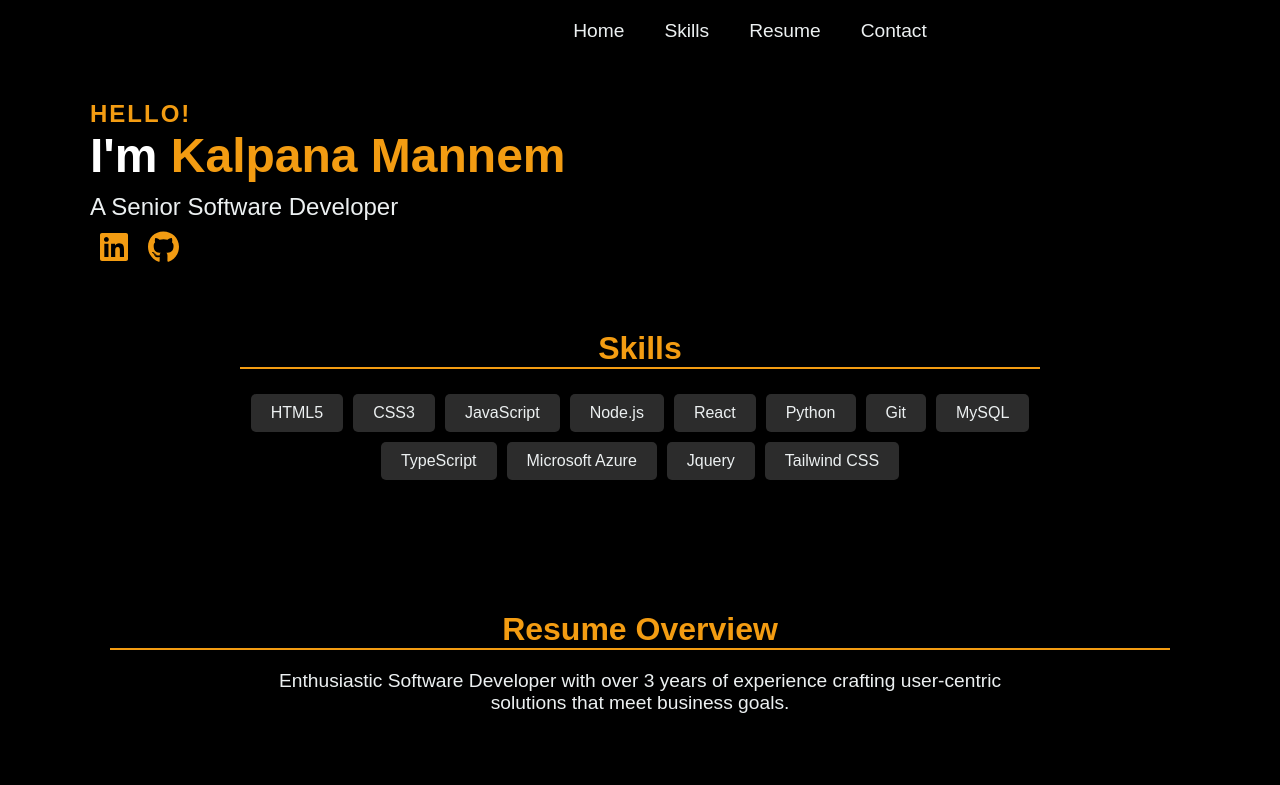
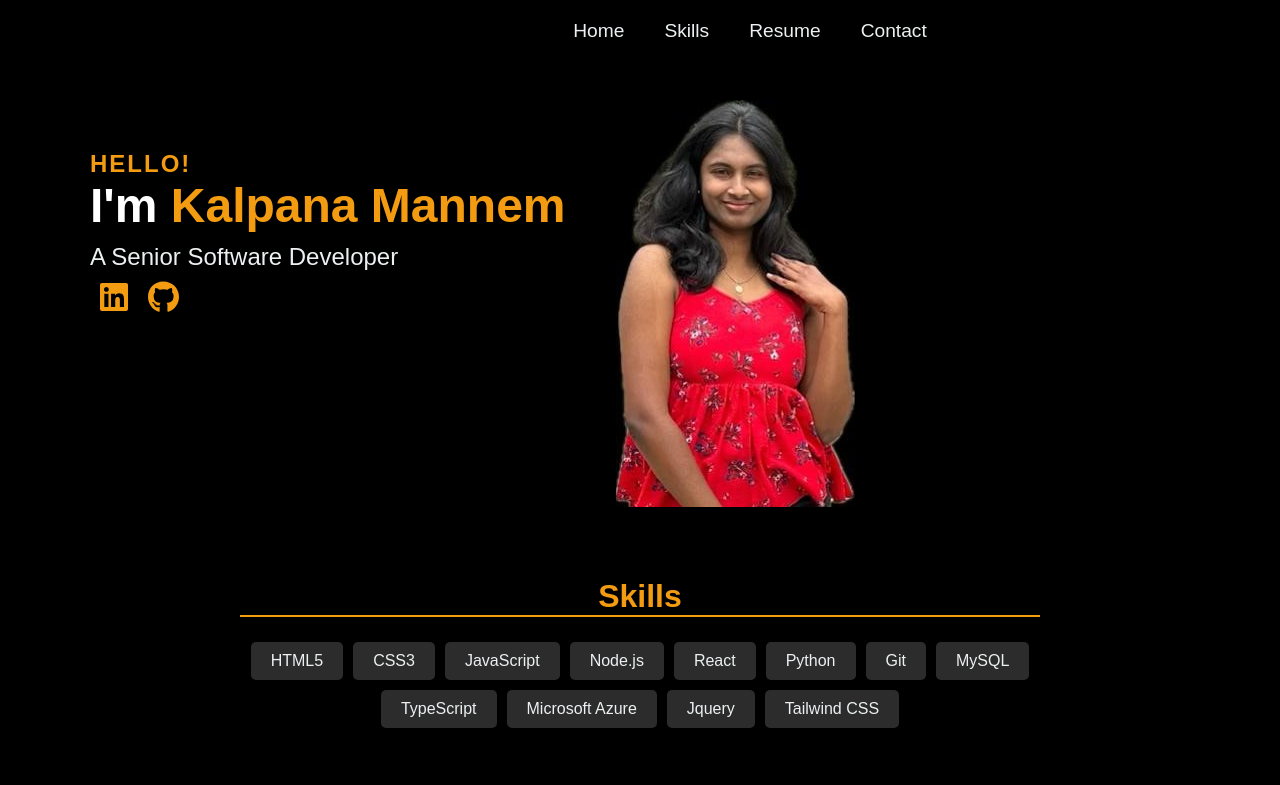
Before and after one commit to KalpanaMannem/Portfolio, a React (Create React App) app: page / in a window 1280 px wide. Shown: the top 785 px of the page. Built offline with nearby package versions, Linux system fonts and the light colour scheme.

Commit message:
updated profile pic

```diff
--- a/src/App.css
+++ b/src/App.css
@@ -71,6 +71,7 @@ body {
 }
 
 .hero {
+  display: flex;
   text-align: left;
   background-color: #000000;
   color: #ffffff;
@@ -83,6 +84,8 @@ body {
   max-width: 600px;
   display: flex;
   flex-direction: column;
+  padding-top: 50px;
+  padding-right: 50px;
 }
 
 .hero .intro h1:first-child {
--- a/src/Components/Header.js
+++ b/src/Components/Header.js
@@ -5,7 +5,7 @@ const Header = () => (
     <nav>
       <ul>
         <li><a href="#home">Home</a></li>
-        <li><a href="#profilesection">Skills</a></li>
+        <li><a href="#skills">Skills</a></li>
         <li><a href="#resume">Resume</a></li>
         <li><a href="#contact">Contact</a></li>
       </ul>
--- a/src/Components/Hero.js
+++ b/src/Components/Hero.js
@@ -1,7 +1,7 @@
 import React from "react";
 import { FontAwesomeIcon } from "@fortawesome/react-fontawesome";
 import { faLinkedin, faGithub } from "@fortawesome/free-brands-svg-icons";
-// import profilepic from "./Profilepic.jpeg"
+import profilepic from "./Profilepic.jpeg"
 const Hero = () => (
   <section className="hero" id="home">
     <div className="intro">
@@ -27,9 +27,9 @@ const Hero = () => (
         </a>
       </div>
     </div>
-    {/* <div className="profile-pic">
+    <div className="profile-pic">
       <img src={profilepic} alt="Kalpana M" />
-    </div> */}
+    </div>
   </section>
 );
 
--- a/src/Components/ProfileSection.js
+++ b/src/Components/ProfileSection.js
@@ -2,7 +2,7 @@ import React from 'react';
 
 const ProfileSection = () => (
   <div className="main-content">
-    <section className="profile-section">
+    <section className="profile-section" id="skills">
       <div className="skills-section">
         <h2>Skills</h2>
         <ul>
--- a/src/Components/Resume.js
+++ b/src/Components/Resume.js
@@ -24,9 +24,12 @@ const Resume = () => {
     if (expandedCard !== null || expandedCardEducation !== null) {
       document.body.style.height = '100%';
       document.body.style.overflow = 'hidden';
+
+
     } else {
       document.body.style.height = 'auto';
       document.body.style.overflow = 'auto';
+
     }
   }, [expandedCard, expandedCardEducation]);
 
```
Also changed, not shown: src/Components/Profilepic.jpeg.
